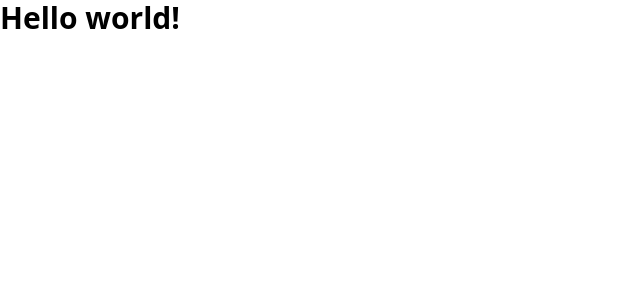
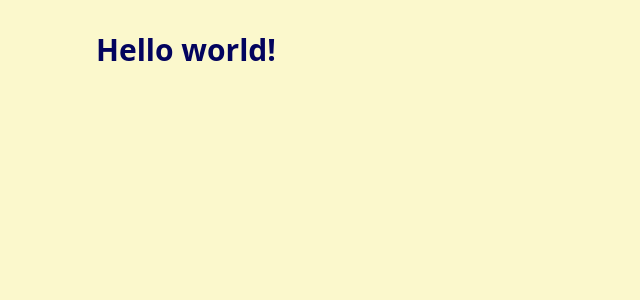
Before and after one commit to ndelanhese/project-setec-ifpr-2023, a Next.js app: page / in a window 1280 px wide. Shown: the top 300 px of the page, without its empty margins (0-640 px from the left). Built offline with nearby package versions, Linux system fonts and the light colour scheme.

Commit message:
style(layout): added style on layout

```diff
--- a/src/app/layout.tsx
+++ b/src/app/layout.tsx
@@ -8,7 +8,7 @@ export const metadata = {
 }
 
 const RootLayout = ({ children }: { children: React.ReactNode }) => (
-  <html lang="pt-BR">
+  <html lang="pt-BR" className="bg-light-yellow px-24 py-8 text-dark-blue">
     <body>{children}</body>
   </html>
 )
```
